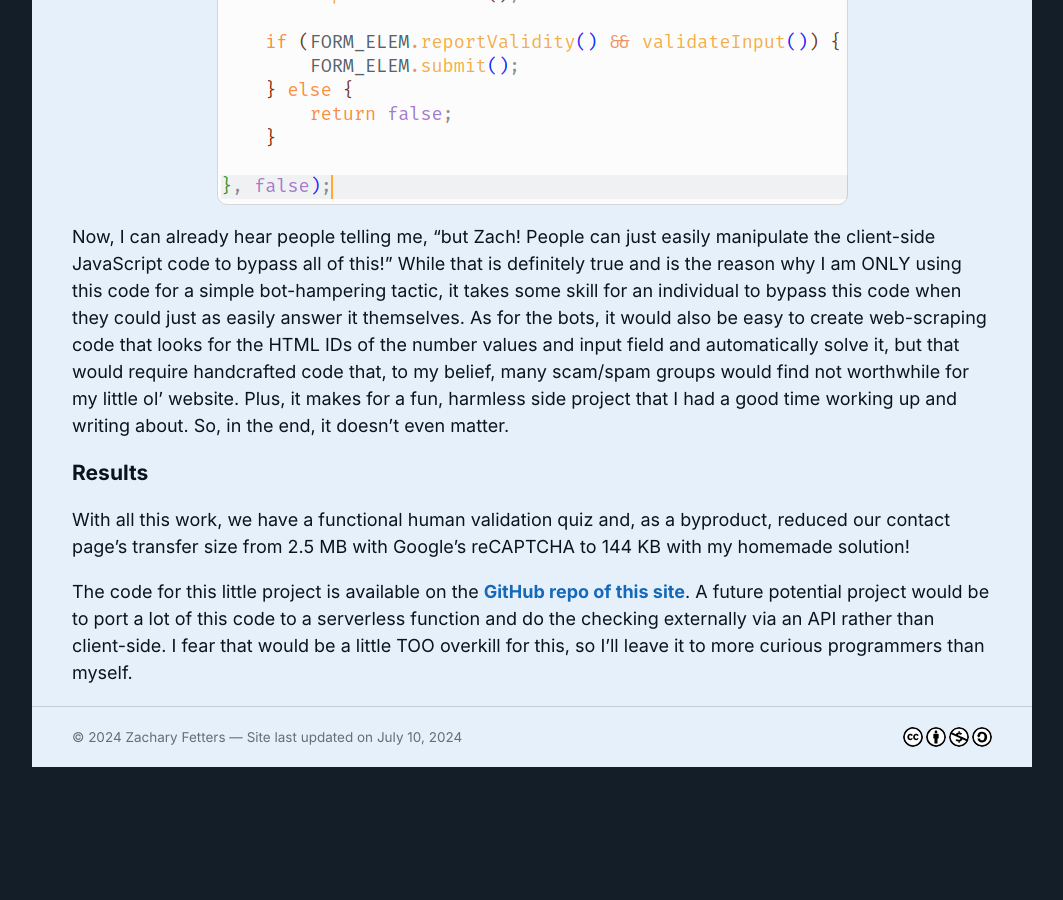
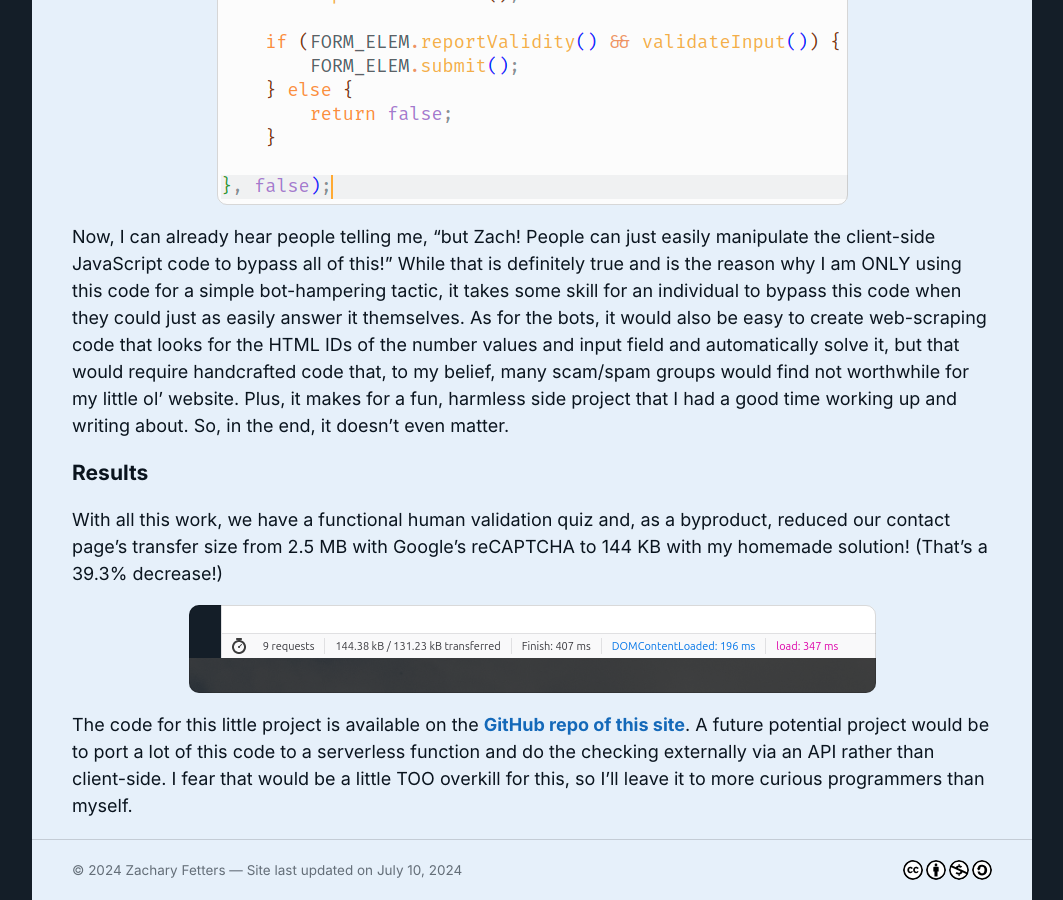
Before and after one commit to zfett/zach.fetters.me, a Jekyll site: the page built from _posts/2024-07-11-how-i-replaced-recaptcha-for-my-contact-page.md, in a window 1280 px wide and 900 px high, scrolled down 3429 px. Shown: the whole window, without its empty margins (108-1171 px from the left). Built offline with Jekyll 4.4.1, drawn with Linux system fonts in a browser that asks for light colours; before the commit the page ends 4196 px from its top, so only the background shows below that.

Commit message:
Edited 2024-07-11-how-i-replaced-recaptcha-for-my-contact-page in Post

```diff
--- a/_posts/2024-07-11-how-i-replaced-recaptcha-for-my-contact-page.md
+++ b/_posts/2024-07-11-how-i-replaced-recaptcha-for-my-contact-page.md
@@ -49,6 +49,8 @@ Now, I can already hear people telling me, "but Zach! People can just easily man
 
 ### Results
 
-With all this work, we have a functional human validation quiz and, as a byproduct, reduced our contact page's transfer size from 2.5 MB with Google's reCAPTCHA to 144 KB with my homemade solution!
+With all this work, we have a functional human validation quiz and, as a byproduct, reduced our contact page's transfer size from 2.5 MB with Google's reCAPTCHA to 144 KB with my homemade solution! (That's a 39.3% decrease!)
+
+![A screenshot of Firefox's network developer tools, showing a total network transfer size of 144.38 KB after removing Google's reCAPTCHA and using my homemade solution.](/assets/uploads/screenshot-from-2024-07-10-19-17-23.png)
 
 The code for this little project is available on the [GitHub repo of this site](https://github.com/zfett/zach.fetters.me/blob/main/assets/script/form-input.js). A future potential project would be to port a lot of this code to a serverless function and do the checking externally via an API rather than client-side. I fear that would be a little TOO overkill for this, so I'll leave it to more curious programmers than myself.
```
Also changed, not shown: assets/uploads/screenshot-from-2024-07-10-19-17-23.png (added).
